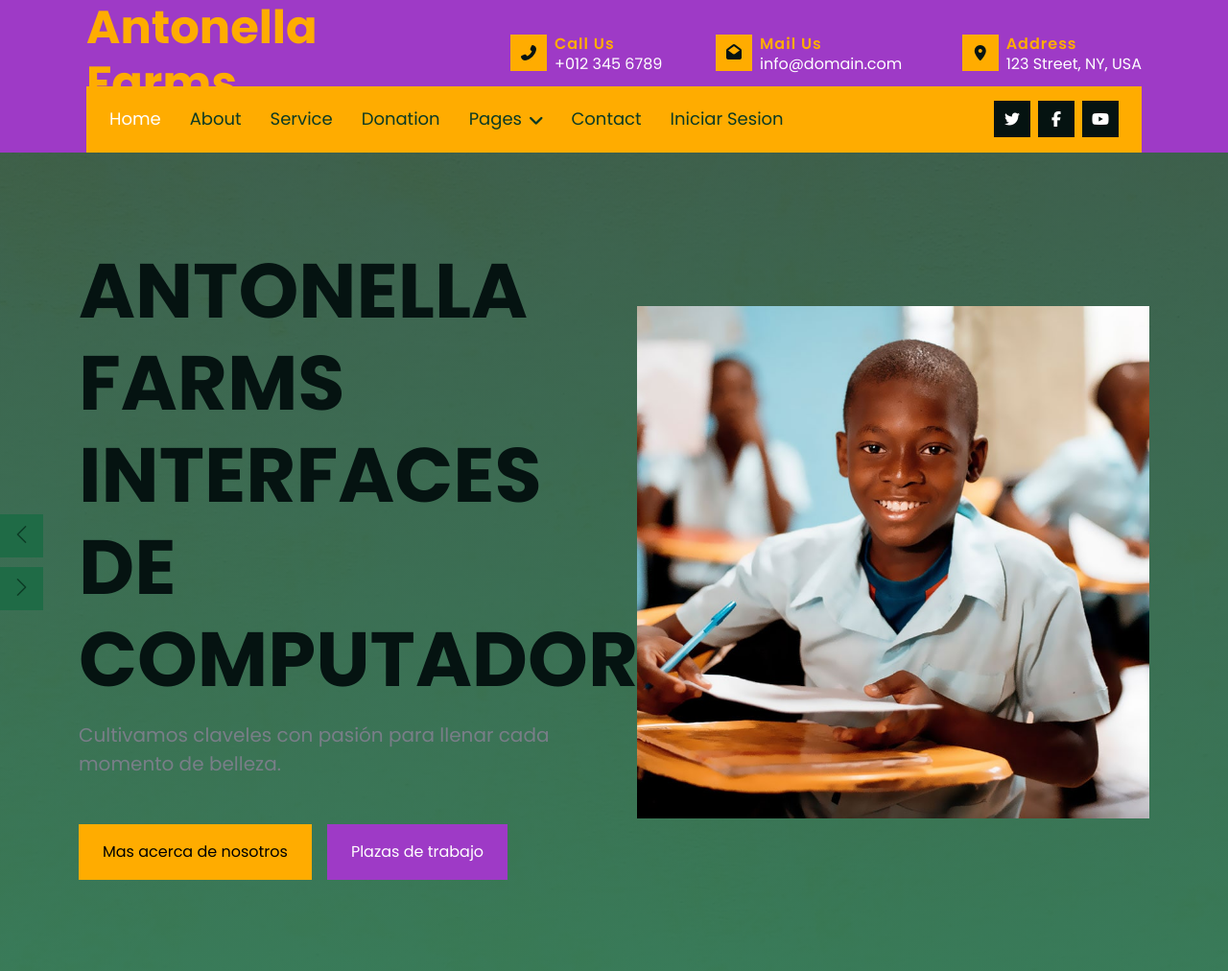
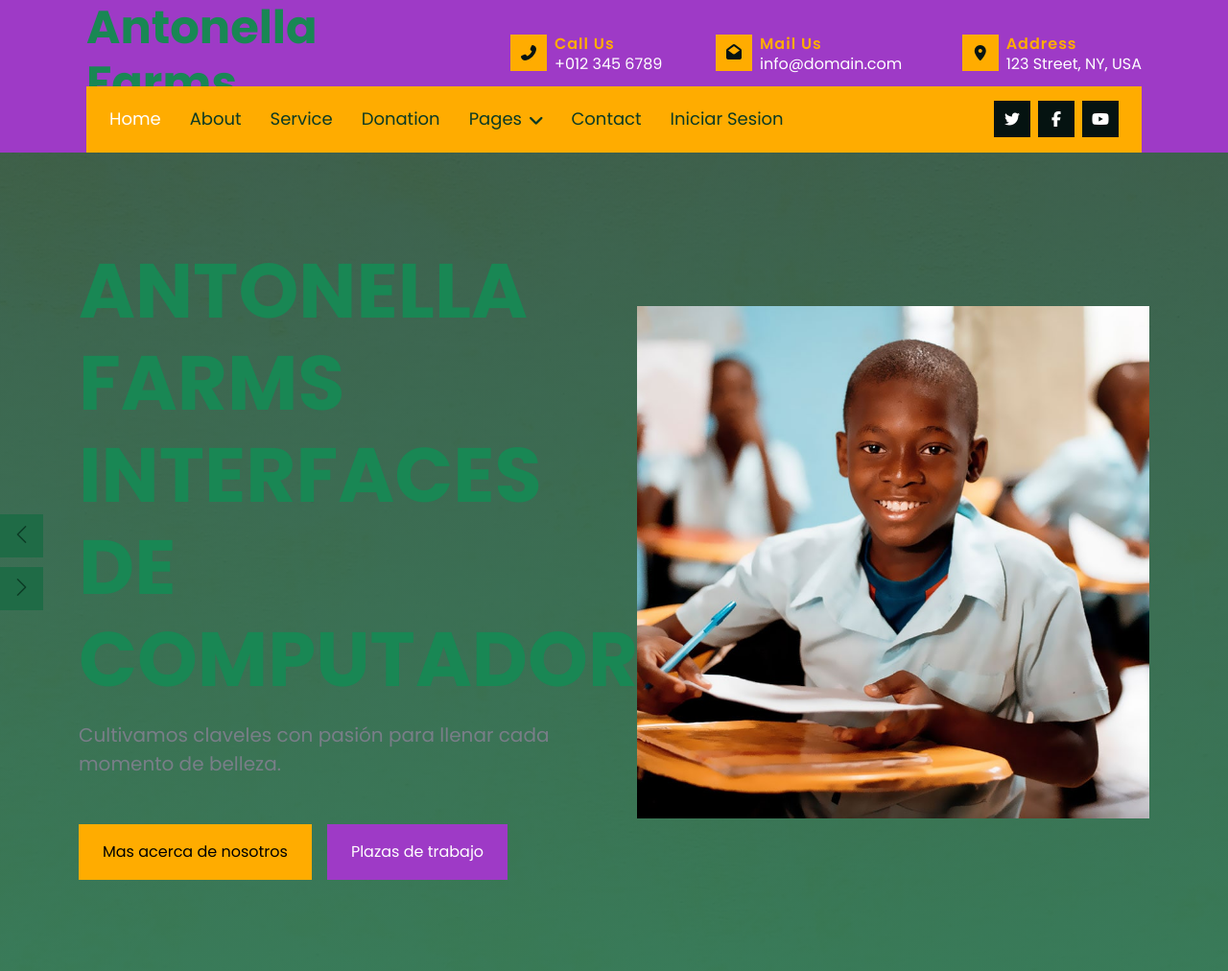
Before and after one commit to samanthaotacoma2186-eng/interfazG6, a Django app: page / in a window 1280 px wide. Shown: the top 1012 px of the page at 96% size. Run offline with Django 5.2, Linux system fonts and the light colour scheme; some libraries are stand-ins or nearby versions.

Commit message:
Cambio de color

```diff
--- a/inicio/templates/header.html
+++ b/inicio/templates/header.html
@@ -48,7 +48,7 @@
         <div class="row align-items-center h-100">
             <div class="col-lg-4 text-center text-lg-start">
                 <a href="{% url 'home' %}">
-                    <h1 class="display-5 text-primary m-0">Antonella Farms</h1>
+                    <h1 class="display-5 text-success m-0">Antonella Farms</h1>
                 </a>
             </div>
             <div class="col-lg-8 d-none d-lg-block">
--- a/inicio/templates/index.html
+++ b/inicio/templates/index.html
@@ -8,7 +8,7 @@
                 <div class="row g-5 align-items-center">
                     <div class="col-lg-6">
                         <div class="carousel-text">
-                            <h1 class="display-1 text-uppercase mb-3">ANTONELLA FARMS
+                            <h1 class="display-1 text-uppercase text-success mb-3">ANTONELLA FARMS
                                 INTERFACES DE COMPUTADOR
                             </h1>
                             <p class="fs-5 mb-5">Cultivamos claveles con pasión para llenar cada momento de belleza.</p>
```
